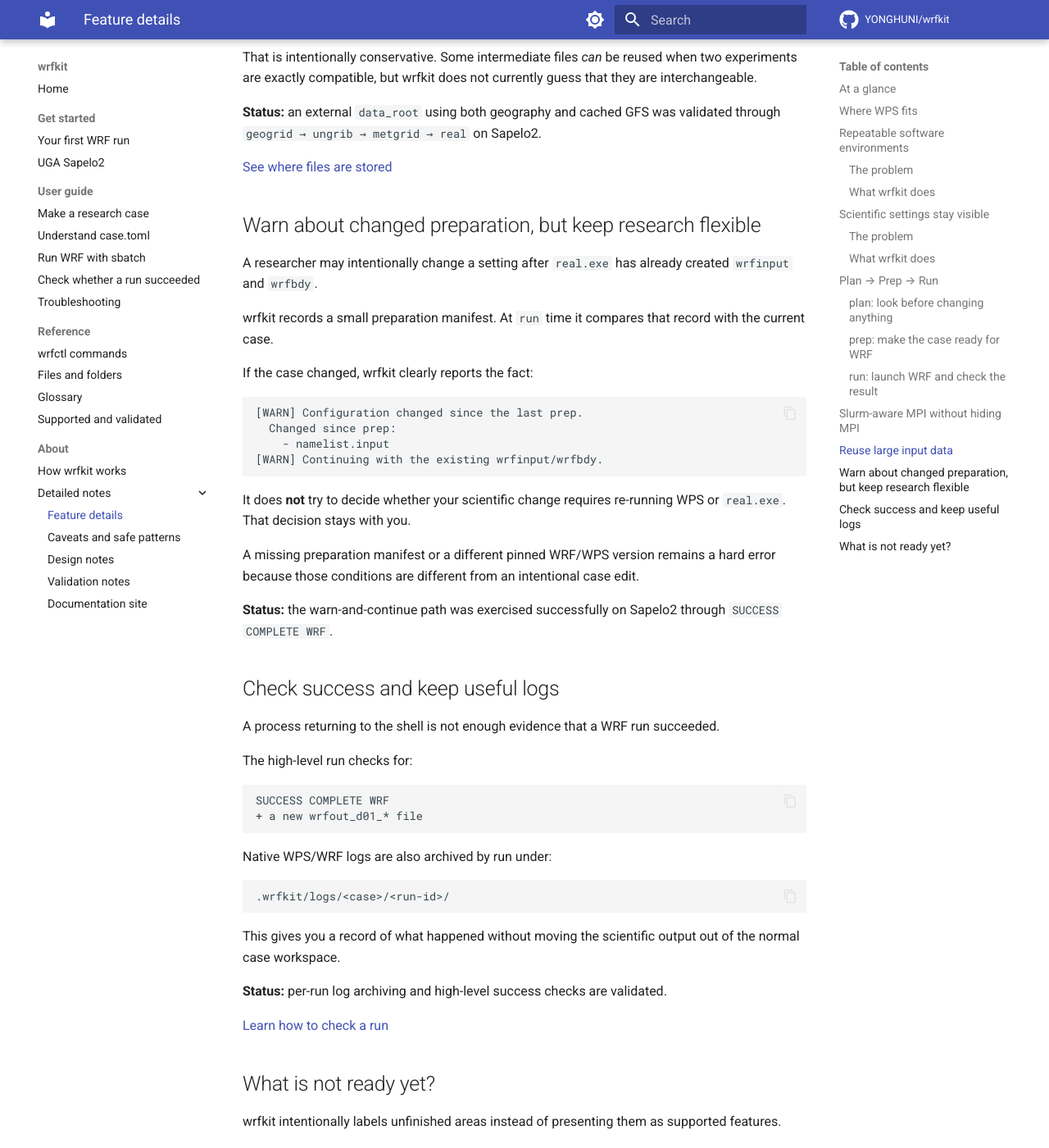
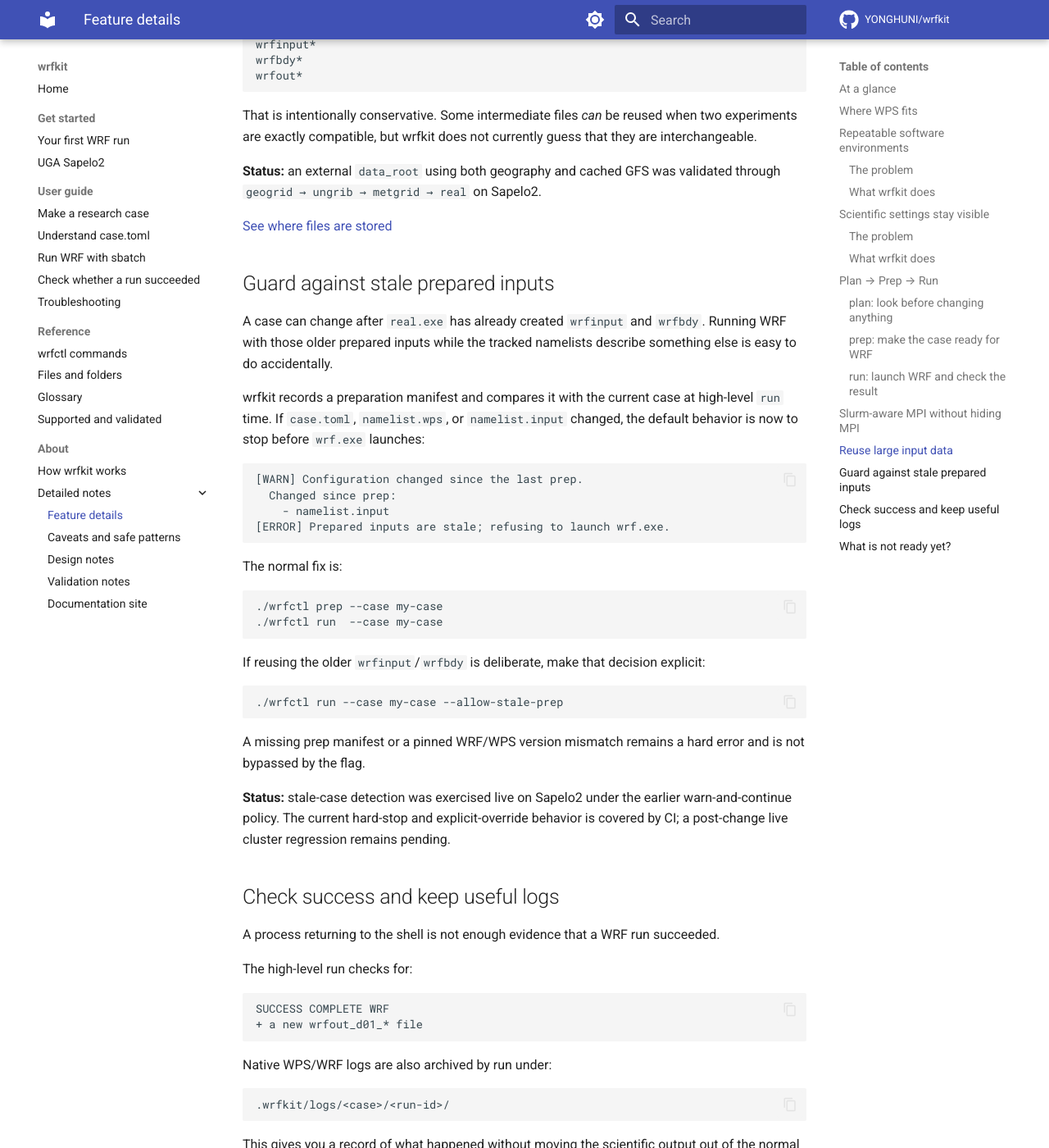
Before and after one commit to YONGHUNI/wrfkit, an MkDocs documentation site: the page built from docs/features.md, in a window 1280 px wide and 1400 px high, scrolled down 5631 px. Shown: the whole window at 82% size. Built offline with MkDocs 1.6.1 and Material for MkDocs 9.7.7, drawn with Linux system fonts in a browser that asks for light colours; comment, search, counter and statistics services are not loaded; some of the changed text lies outside the part shown.

Commit message:
Align feature docs with stale guard and 3-km status

```diff
--- a/docs/features.md
+++ b/docs/features.md
@@ -23,7 +23,7 @@ If a term on this page is unfamiliar, use the
 | Slurm-aware MPI execution | Use CPUs assigned by a Slurm cluster without manually rebuilding the launch command | **Validated on Sapelo2** |
 | WRF-safe MPI decomposition | Reduce an automatic rank count when WRF's grid would otherwise be split into patches that are too small | **Validated on Sapelo2** |
 | Reusable input data | Store geography and weather-input files once and reuse them across cases or repository clones | **Validated on Sapelo2** |
-| Preparation-change warnings | Warn when a case changed after preparation, while still allowing an intentional research run | **Validated on Sapelo2** |
+| Preparation freshness guard | Stop a high-level run when its prepared inputs no longer match the case; allow deliberate reuse only with an explicit flag | **CI validated; stale detection validated on Sapelo2** |
 | Run checks and logs | Check for WRF's success message, a new output file, and archive native logs for each run | **Validated on Sapelo2** |
 
 The exact test boundary is recorded in the
@@ -166,9 +166,11 @@ report <code>SUCCESS COMPLETE WRF</code>, and checks that a new
 The individual WPS/WRF programs are still available through lower-level
 commands for debugging and teaching.
 
-**Status:** <code>plan</code> and <code>prep</code> are validated on Lambda
-Vector and Sapelo2. The current high-level <code>run</code> path is validated
-on Sapelo2; a fresh Lambda regression remains pending.
+**Status:** the high-level workflow has been validated on Lambda Vector and
+Sapelo2 for the earlier validation cases. The current 3 km
+<code>athens-highres</code> case is validated end to end on Sapelo2; its 3 km
+Lambda Vector end-to-end regression remains pending because the observed
+automatic 128-rank launch exceeded the available PRRTE slots.
 
 [Follow the first-run tutorial](tutorials/first-run.md)
 
@@ -271,31 +273,45 @@ Sapelo2.
 
 [See where files are stored](reference/files-and-folders.md#reuse-downloaded-data-across-projects)
 
-## Warn about changed preparation, but keep research flexible
+## Guard against stale prepared inputs
 
-A researcher may intentionally change a setting after <code>real.exe</code> has
-already created <code>wrfinput</code> and <code>wrfbdy</code>.
+A case can change after <code>real.exe</code> has already created
+<code>wrfinput</code> and <code>wrfbdy</code>. Running WRF with those older
+prepared inputs while the tracked namelists describe something else is easy to
+do accidentally.
 
-wrfkit records a small preparation manifest. At <code>run</code> time it
-compares that record with the current case.
-
-If the case changed, wrfkit clearly reports the fact:
+wrfkit records a preparation manifest and compares it with the current case at
+high-level <code>run</code> time. If <code>case.toml</code>,
+<code>namelist.wps</code>, or <code>namelist.input</code> changed, the default
+behavior is now to stop before <code>wrf.exe</code> launches:
 
 ~~~text
 [WARN] Configuration changed since the last prep.
   Changed since prep:
     - namelist.input
-[WARN] Continuing with the existing wrfinput/wrfbdy.
+[ERROR] Prepared inputs are stale; refusing to launch wrf.exe.
 ~~~
 
-It does **not** try to decide whether your scientific change requires re-running
-WPS or <code>real.exe</code>. That decision stays with you.
+The normal fix is:
 
-A missing preparation manifest or a different pinned WRF/WPS version remains a
-hard error because those conditions are different from an intentional case edit.
+~~~bash
+./wrfctl prep --case my-case
+./wrfctl run  --case my-case
+~~~
 
-**Status:** the warn-and-continue path was exercised successfully on Sapelo2
-through <code>SUCCESS COMPLETE WRF</code>.
+If reusing the older <code>wrfinput</code>/<code>wrfbdy</code> is deliberate,
+make that decision explicit:
+
+~~~bash
+./wrfctl run --case my-case --allow-stale-prep
+~~~
+
+A missing prep manifest or a pinned WRF/WPS version mismatch remains a hard
+error and is not bypassed by the flag.
+
+**Status:** stale-case detection was exercised live on Sapelo2 under the earlier
+warn-and-continue policy. The current hard-stop and explicit-override behavior
+is covered by CI; a post-change live cluster regression remains pending.
 
 ## Check success and keep useful logs
 
@@ -329,9 +345,10 @@ supported features.
 
 Current important boundaries include:
 
-- **high-resolution mandatory geography:** downloader implemented and covered
-  by a local archive fixture; live official-archive end-to-end validation is
-  still pending;
+- **3 km Lambda Vector regression:** the current case resolves correctly, but
+  the observed 128-rank standalone automatic launch exceeded PRRTE's available
+  slots; use a compatible explicit rank count or adjust the auto-task policy
+  before claiming the 3 km Lambda path as validated;
 - **multi-node MPI:** not validated;
 - **restart/recovery workflow:** not validated;
 - **WRF-Chem / WRFDA:** not currently claimed as supported.
```
